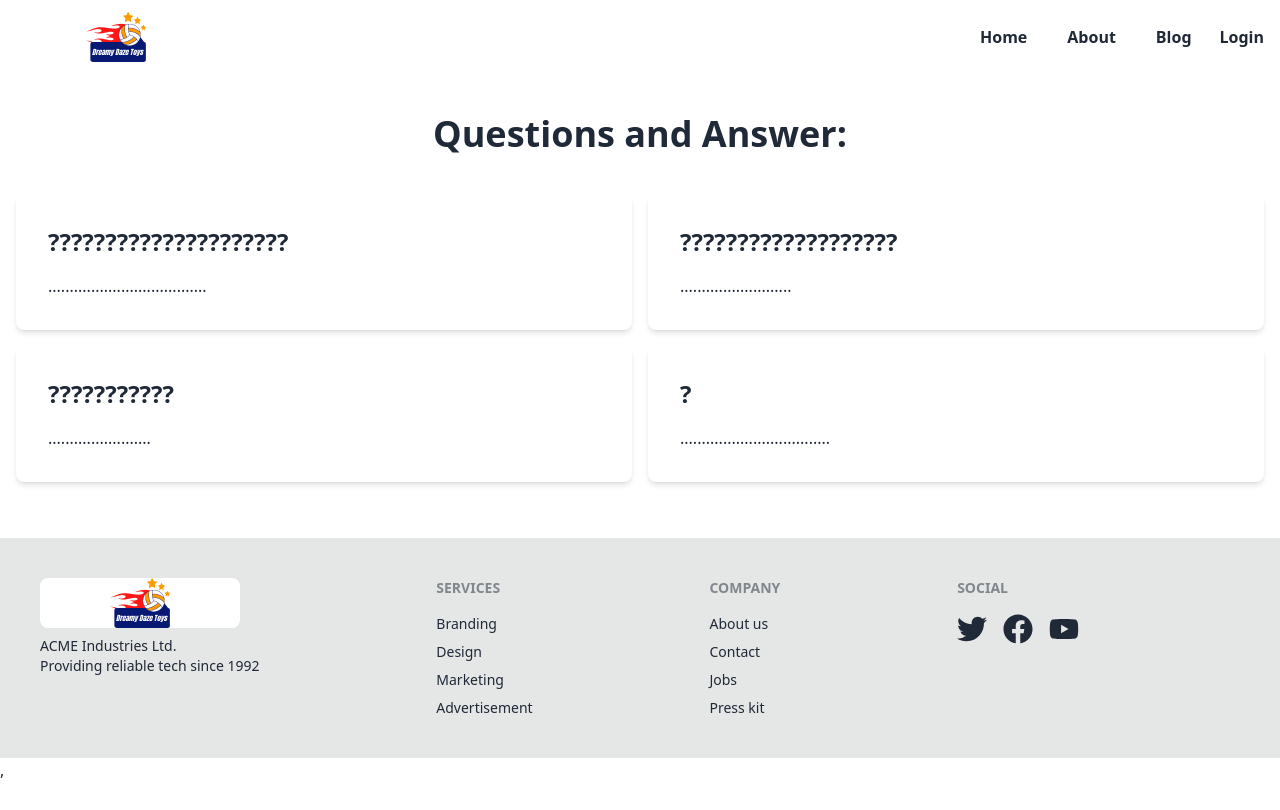
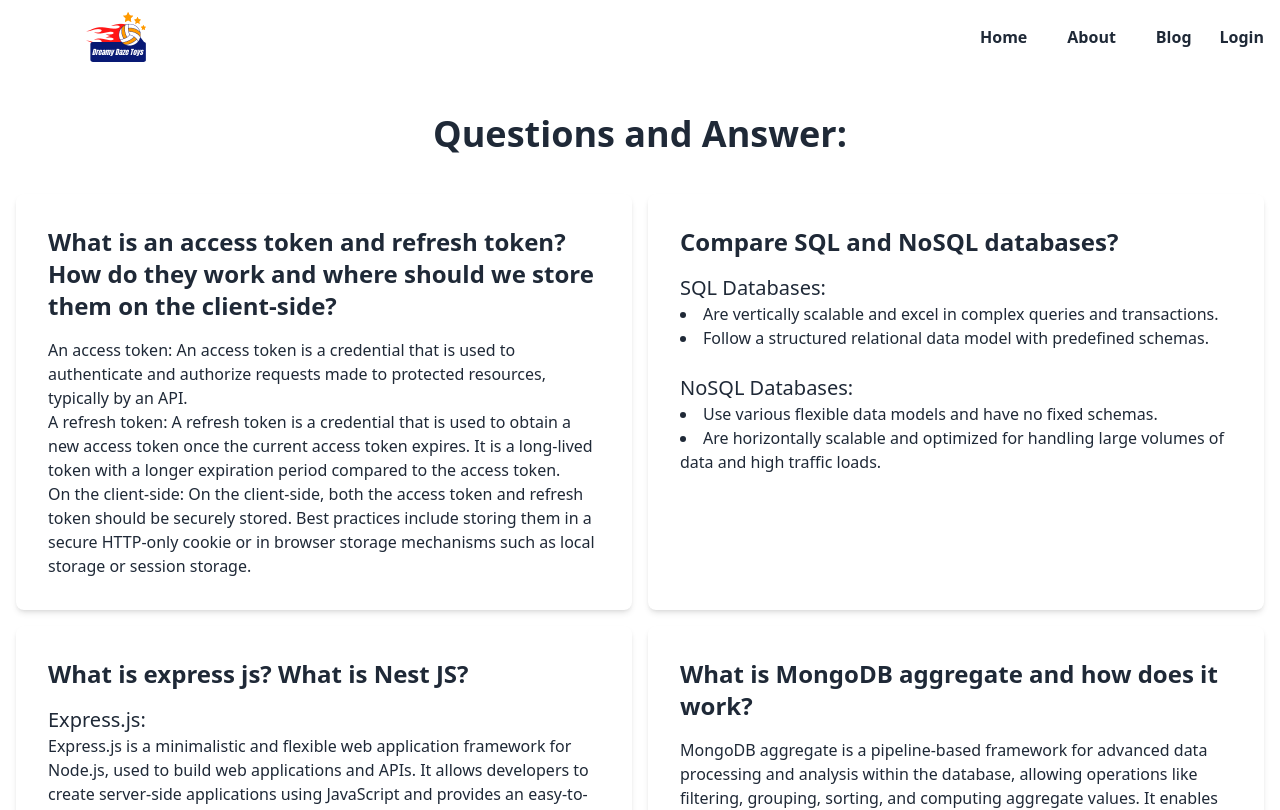
Before and after one commit to ataullahmesbah/toys-marketplace-client-side, a React (Vite) app: page /blog in a window 1280 px wide. Shown: the top 810 px of the page. Built offline with nearby package versions, Linux system fonts and the light colour scheme; no server answers.

Commit message:
answer the following question by Blog page done

```diff
--- a/src/Pages/AddToy/AddToy.jsx
+++ b/src/Pages/AddToy/AddToy.jsx
@@ -19,6 +19,7 @@ const AddToy = () => {
     const price = form.price.value;
     const rating = form.rating.value;
     const details = form.details.value;
+    form.reset();
 
     const addToys = {
       name, photo, seller, email, category, quantity, price, rating, details
--- a/src/Pages/Blog/Blog.jsx
+++ b/src/Pages/Blog/Blog.jsx
@@ -9,29 +9,52 @@ const Blog = () => {
             <div className='sm:flex sm:flex-wrap -mx-2'>
                 <div className='sm:w-1/2 px-2 mb-4'>
                     <div className='bg-white rounded-lg shadow-md p-8 h-full'>
-                        <h4 className='text-2xl font-semibold mb-4'>?????????????????????</h4>
-                        <p>.....................................</p>
+                        <h4 className='text-2xl font-semibold mb-4'>What is an access token and refresh token? How do they work and where should we store them on the client-side?</h4>
+                        <p> <span className="font-medium">An access token: </span>
+                            An access token is a credential that is used to authenticate and authorize requests made to protected resources, typically by an API.
+                            <br />
+                            <span className="font-medium">A refresh token: </span>
+                            A refresh token is a credential that is used to obtain a new access token once the current access token expires. It is a long-lived token with a longer expiration period compared to the access token.
+                            <br />
+                            <span className="font-medium">On the client-side: </span>
+                            On the client-side, both the access token and refresh token should be securely stored. Best practices include storing them in a secure HTTP-only cookie or in browser storage mechanisms such as local storage or session storage.
+                        </p>
                     </div>
                 </div>
 
                 <div className='sm:w-1/2 px-2 mb-4'>
                     <div className='bg-white rounded-lg shadow-md p-8 h-full'>
-                        <h4 className='text-2xl font-semibold mb-4'>???????????????????</h4>
-                        <p>..........................</p>
+                        <h4 className='text-2xl font-semibold mb-4'>Compare SQL and NoSQL databases?</h4>
+                        <p ><span className="font-medium text-xl">SQL Databases: </span>
+                            <li>Are vertically scalable and excel in complex queries and transactions.</li>
+                            <li>Follow a structured relational data model with predefined schemas.
+                            </li>
+                            <br />
+                            <span className="font-medium text-xl">NoSQL Databases: </span>
+                            <li>Use various flexible data models and have no fixed schemas.</li>
+                            <li>Are horizontally scalable and optimized for handling large volumes of data and high traffic loads.
+                            </li>
+                        </p>
                     </div>
                 </div>
 
                 <div className='sm:w-1/2 px-2 mb-4'>
                     <div className='bg-white rounded-lg shadow-md p-8 h-full'>
-                        <h4 className='text-2xl font-semibold mb-4'>???????????</h4>
-                        <p>........................</p>
+                        <h4 className='text-2xl font-semibold mb-4'>What is express js? What is Nest JS?</h4>
+                        <p> <span className="font-medium text-xl">Express.js: </span> <br /> Express.js is a minimalistic and flexible web application framework for Node.js, used to build web applications and APIs. It allows developers to create server-side applications using JavaScript and provides an easy-to-use interface for building scalable </p>
+                        <br />
+                        <span className="font-medium text-xl">NestJS: </span>
+                        <br />
+                        NestJS is a progressive Node.js framework built on top of Express.js, providing structure and organization for building efficient and scalable server-side applications. NestJS utilizes TypeScript as its primary language and offers features like dependency injection, decorators, modules, and providers, which promote modularity and testability.
                     </div>
                 </div>
 
                 <div className='sm:w-1/2 px-2 mb-4'>
                     <div className='bg-white rounded-lg shadow-md p-8 h-full'>
-                        <h4 className='text-2xl font-semibold mb-4'>?</h4>
-                        <p>...................................</p>
+                        <h4 className='text-2xl font-semibold mb-4'>What is MongoDB aggregate and how does it work?</h4>
+                        <p>
+                        <span className="font-medium">MongoDB</span> aggregate is a pipeline-based framework for advanced data processing and analysis within the database, allowing operations like filtering, grouping, sorting, and computing aggregate values. It enables complex data transformations and aggregations in a single query.
+                        </p>
                     </div>
                 </div>
             </div>
--- a/src/Pages/UpdateToy/UpdateToy.jsx
+++ b/src/Pages/UpdateToy/UpdateToy.jsx
@@ -15,6 +15,7 @@ const UpdateToy = () => {
         const quantity = form.quantity.value;
         const price = form.price.value;
         const details = form.details.value;
+        form.reset();
 
         const updateToys = {
           name, photo, quantity, price, details
```
